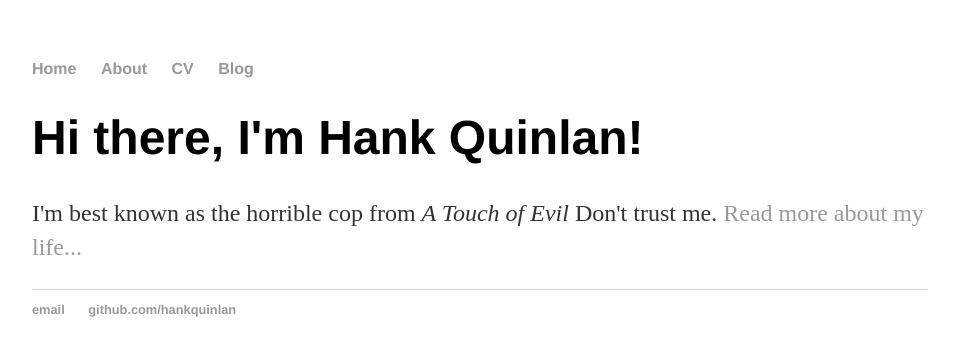
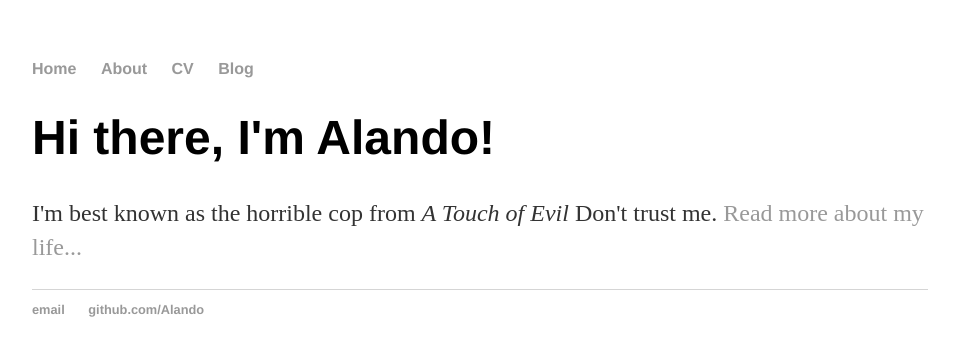
Before and after one commit to A1ando/test.github.io, a Jekyll site: the page built from index.html, in a window 1280 px wide. Shown: the top 356 px of the page, without its empty margins (160-1115 px from the left). Built offline with Jekyll 4.4.1, drawn with Linux system fonts in a browser that asks for light colours.

Commit message:
Update index.html
set default html

```diff
--- a/index.html
+++ b/index.html
@@ -1,30 +1,8 @@
-<!DOCTYPE html>
-<html>
-	<head>
-		<title>Hank Quinlan, Horrible Cop</title>
-		<!-- link to main stylesheet -->
-		<link rel="stylesheet" type="text/css" href="/css/main.css">
-	</head>
-	<body>
-		<nav>
-    		<ul>
-        		<li><a href="/">Home</a></li>
-	        	<li><a href="/about">About</a></li>
-        		<li><a href="/cv">CV</a></li>
-        		<li><a href="/blog">Blog</a></li>
-    		</ul>
-		</nav>
-		<div class="container">
-    		<div class="blurb">
-        		<h1>Hi there, I'm Hank Quinlan!</h1>
-				<p>I'm best known as the horrible cop from <em>A Touch of Evil</em> Don't trust me. <a href="/about">Read more about my life...</a></p>
-    		</div><!-- /.blurb -->
-		</div><!-- /.container -->
-		<footer>
-    		<ul>
-        		<li><a href="mailto:hankquinlanhub@gmail.com">email</a></li>
-        		<li><a href="https://github.com/hankquinlan">github.com/hankquinlan</a></li>
-			</ul>
-		</footer>
-	</body>
-</html>
+---
+layout: default
+title: Alando
+---
+<div class="blurb">
+	<h1>Hi there, I'm Alando!</h1>
+	<p>I'm best known as the horrible cop from <em>A Touch of Evil</em> Don't trust me. <a href="/about">Read more about my life...</a></p>
+</div><!-- /.blurb -->
```
